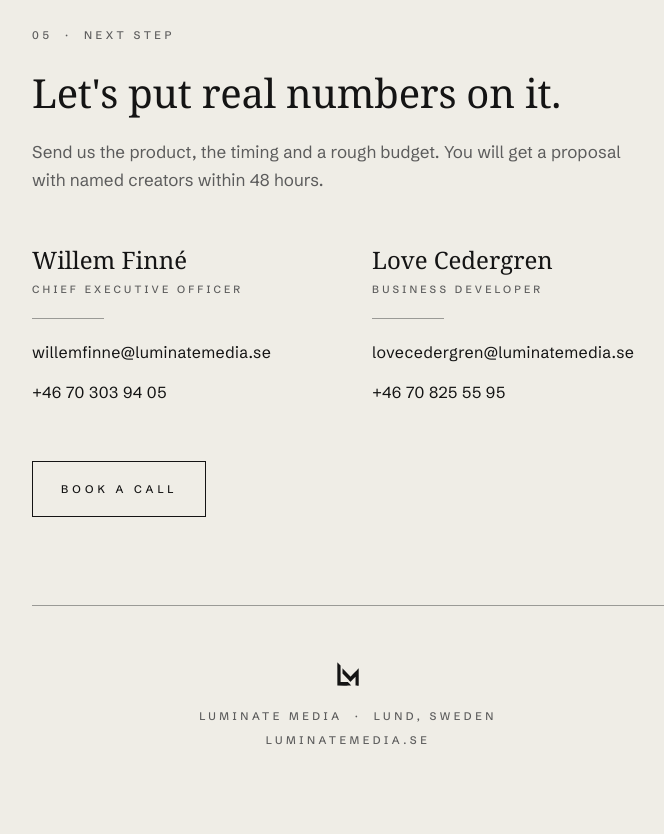
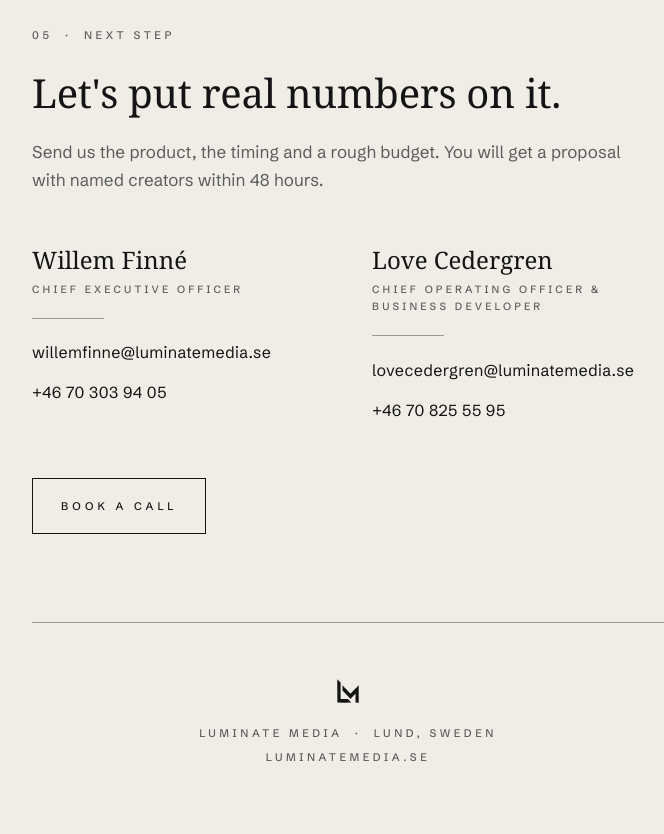
Before and after one commit to luminatemedia/luminate-media, a plain HTML site: page deal.html in a window 1280 px wide. Shown: the part 4406-5240 px from the top of the page, without its empty margins (292-956 px from the left). Drawn offline with Linux system fonts and the light colour scheme.

Commit message:
chore: Love's role is COO & Affärsutvecklare
Co-Authored-By: Claude Opus 5.5 <noreply@anthropic.com>
Claude-Session: https://claude.ai/code/session_01WnFFUEuGfVNSumkfYBehdM

```diff
--- a/deal.html
+++ b/deal.html
@@ -202,7 +202,7 @@ footer a:hover{border-bottom-color:var(--ink)}
     </div>
     <div class="person">
       <p class="name">Love Cedergren</p>
-      <span class="role">Business Developer</span>
+      <span class="role">Chief Operating Officer &amp; Business Developer</span>
       <hr>
       <a href="mailto:lovecedergren@luminatemedia.se">lovecedergren@luminatemedia.se</a>
       <a href="tel:+46708255595">+46 70 825 55 95</a>
```
Also changed, not shown: index.html (+1 -1 lines).
